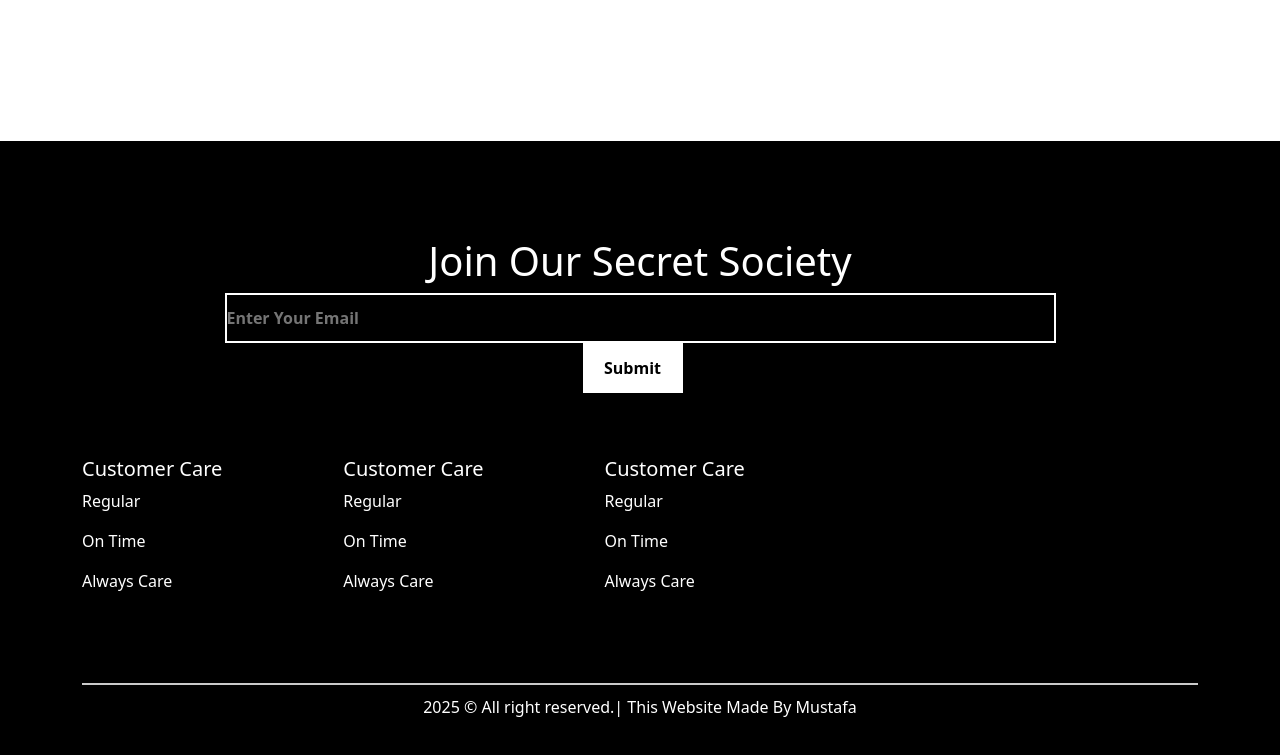
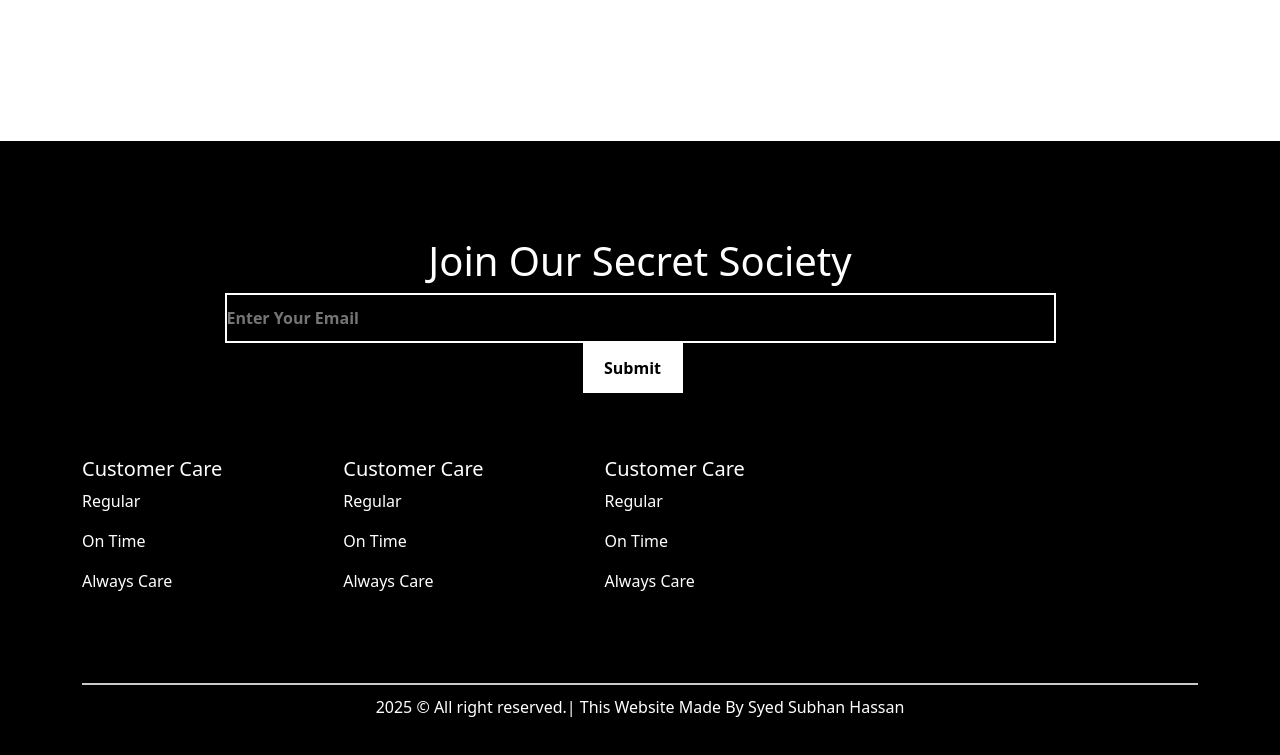
Before and after one commit to Subhannnnnnnnnnnnnnnnnn/organic-website, a plain HTML site: page index.html in a window 1280 px wide. Shown: the part 6264-7019 px from the top of the page. Drawn offline with nearby package versions, Linux system fonts and the light colour scheme; a web font is replaced by a local one.

Commit message:
Update index.html

```diff
--- a/index.html
+++ b/index.html
@@ -532,7 +532,7 @@ footer -->
                 </div>
             </div>
             <span style="display: block; border-top: 2px SOLID rgb(202, 202, 202); width: 100%; margin: 10px 0;"></span>
-            <p class="text-center">2025 &copy; All right reserved.| This Website Made By Mustafa
+            <p class="text-center">2025 &copy; All right reserved.| This Website Made By Syed Subhan Hassan
             </p>
         </div>
     </section>
@@ -541,6 +541,7 @@ footer -->
         integrity="sha384-k6d4wzSIapyDyv1kpU366/PK5hCdSbCRGRCMv+eplOQJWyd1fbcAu9OCUj5zNLiq"
         crossorigin="anonymous"></script>
 
+
 </body>
 
 </html>
```
